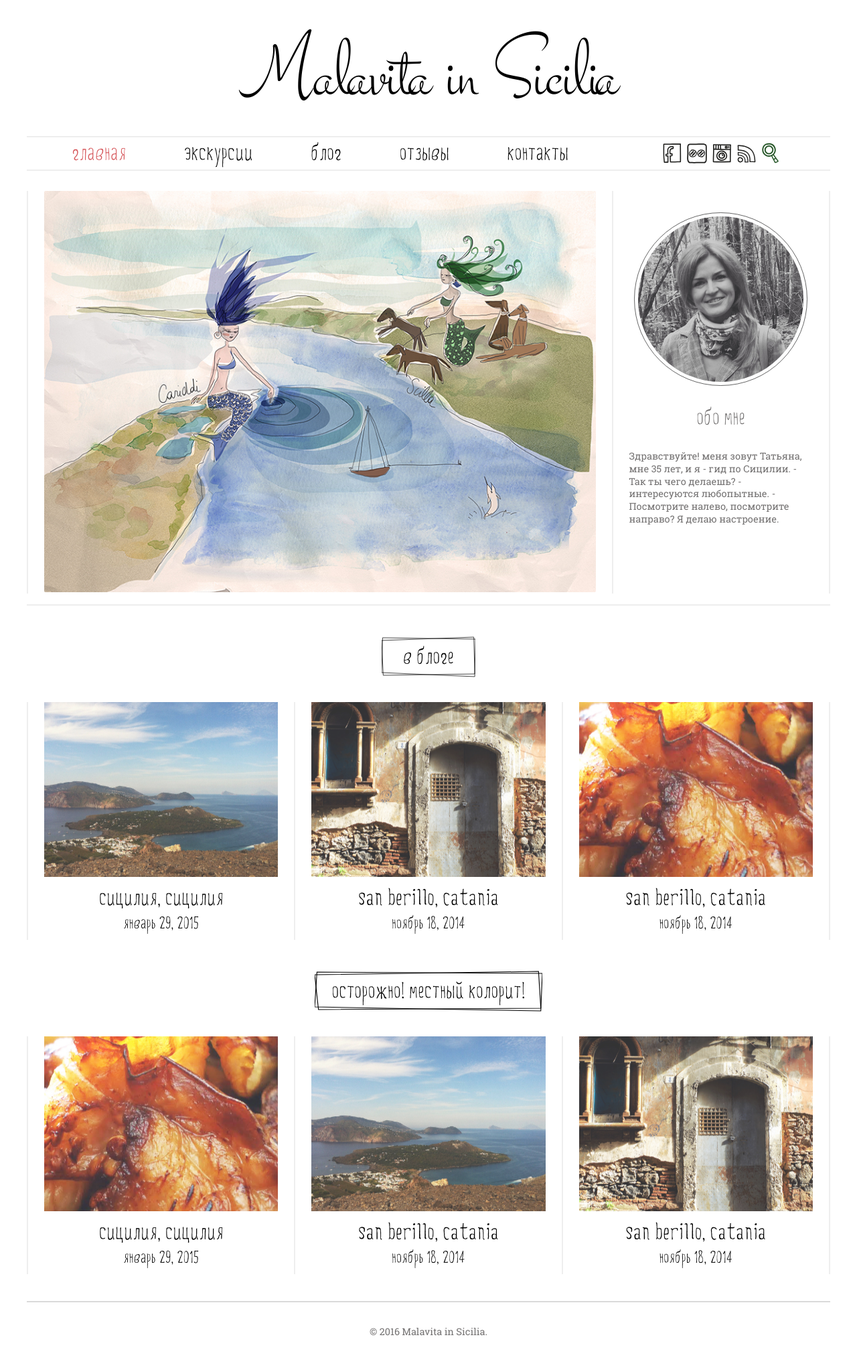
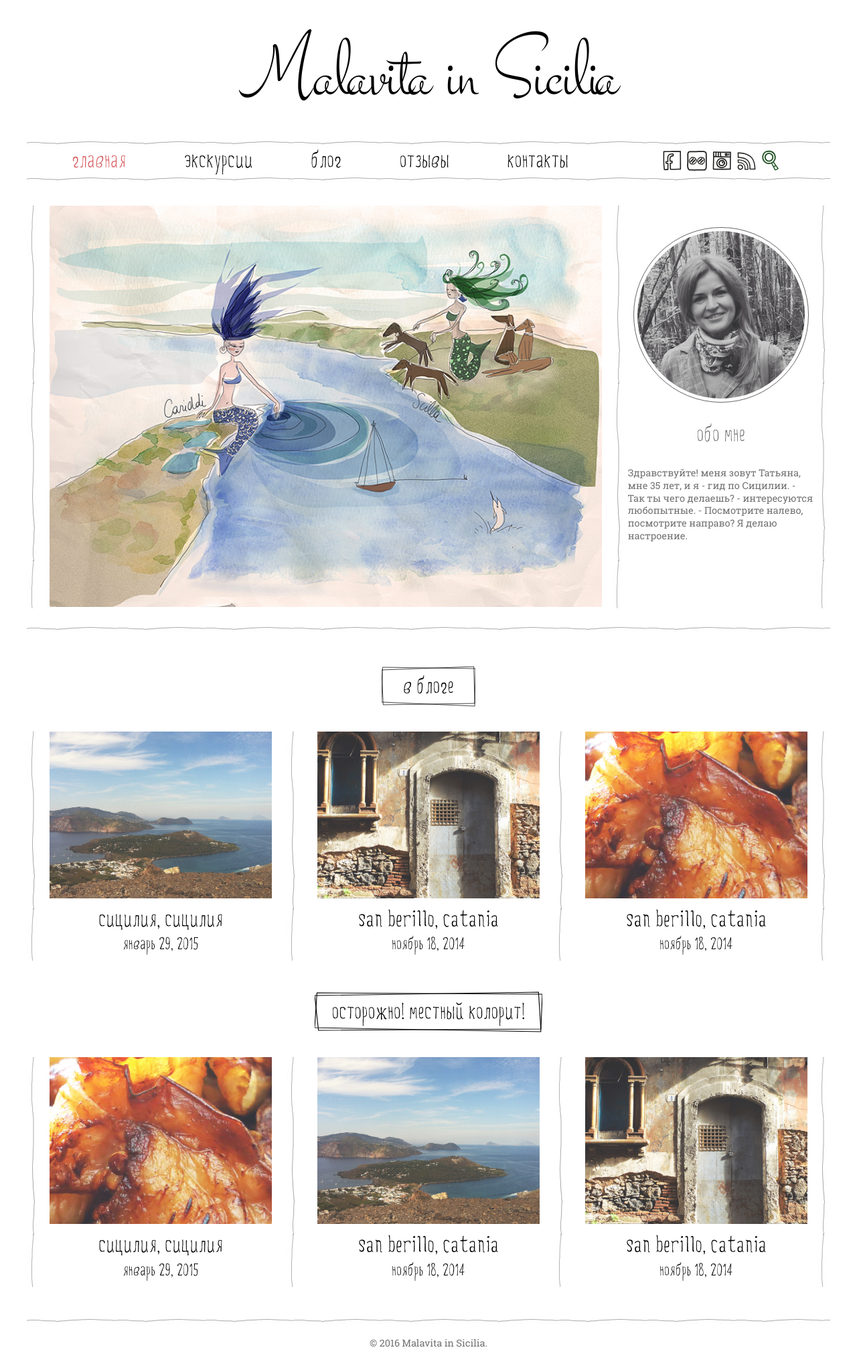
Before and after one commit to malavita/malavita, a Jekyll site: the page built from index.html, in a window 1280 px wide. Shown: the whole page at 67% size. Built offline with Jekyll 4.4.1, drawn with Linux system fonts in a browser that asks for light colours.

Commit message:
Editуng style and adding img for line.

```diff
--- a/css/style.css
+++ b/css/style.css
@@ -188,9 +188,11 @@ body {
   display: -webkit-flex;
   display: -ms-flexbox;
   display: flex;
-  border-top: 2px solid #eee;
-  border-bottom: 2px solid #eee;
-  padding: 0.5em 0
+/*  border-top: 2px solid #eee;
+  border-bottom: 2px solid #eee;*/
+  background: url(../images/line-hor.png) top left repeat-x,
+  url(../images/line-hor.png) bottom left repeat-x;
+  padding: 1.3em 0
 }
 
 .page-nav__menu  {
@@ -317,12 +319,13 @@ body {
 }
 
 .about-site {
-  padding-bottom: 16px;
+  padding-bottom: 40px;
   display: -webkit-box;
   display: -webkit-flex;
   display: -ms-flexbox;
   display: flex;
-  border-bottom: 2px solid #eee
+  /*border-bottom: 2px solid #eee;*/
+  background: url(../images/line-hor.png) left bottom repeat-x
 }
 
 .about-site__banner  {
@@ -330,13 +333,14 @@ body {
     -webkit-flex: 3;
     -ms-flex: 3;
     flex: 3;
-    padding: 0 24px;
-    border-left: 2px solid #eee;
+    padding: 0 15px 0 24px;/*border-left: 2px solid #eee;*/
+    background: url(../images/line.png) top left repeat-y;
 }
 
-.about-site__sidebar  {
-    border-left: 2px solid #eee;
-    border-right: 2px solid #eee;
+.about-site__sidebar  {/*    border-left: 2px solid #eee;
+    border-right: 2px solid #eee;*/
+    background: url(../images/line.png) top left repeat-y,
+    url(../images/line.png) top right repeat-y;
     -webkit-box-flex: 1;
     -webkit-flex: 1;
     -ms-flex: 1;
@@ -345,6 +349,7 @@ body {
 }
 
 .banner {
+  padding-left: 10px
 }
 
 .banner__img  {
@@ -422,14 +427,23 @@ body {
   -webkit-flex: 1;
       -ms-flex: 1;
           flex: 1;
-  border-right: 2px solid #eee;
+  /* border-right: 2px solid #eee;
+*/
+  background: url(../images/line.png) top right repeat-y;
   padding: 0 24px
 }
 
-.post-wrap:first-of-type  {
-    border-left: 2px solid #eee;
+.post-wrap:first-of-type  {/* border-left: 2px solid #eee;
+*/
+    background: url(../images/line.png) top left repeat-y,
+    url(../images/line.png) 102% 0 repeat-y;
+}
+
+.post-wrap:nth-child(2)  {
+    background: url(../images/line.png) 102% 0 repeat-y;
 }
 .post {
+  padding: 0 10px
 }
 .post__img:hover  {
     opacity: 1;
@@ -477,8 +491,10 @@ body {
     text-transform: lowercase;
 }
 .inner-page {
-  border-right: 2px solid #eee;
-  border-left: 2px solid #eee
+/*  border-right: 2px solid #eee;
+  border-left: 2px solid #eee;*/
+  background: url(../images/line.png) top left repeat-y,
+   url(../images/line.png) top right repeat-y
 }
 .inner-page__wrap-title  {
     padding: 2em 0;
@@ -565,7 +581,9 @@ body {
 
 
 .page-footer {
-  border-top: 2px solid #dadada;
+  /* border-top: 2px solid #dadada;
+*/
+  background: url(../images/line-hor.png) left top repeat-x;
   padding: 2em 0;
   margin-top: 40px;
 }
```
Also changed, not shown: postcss/global.css (+31 -14 lines), images/line-hor.png (added), images/line.png (added).
